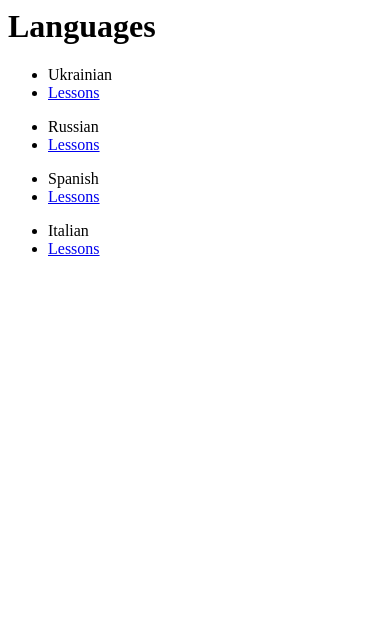
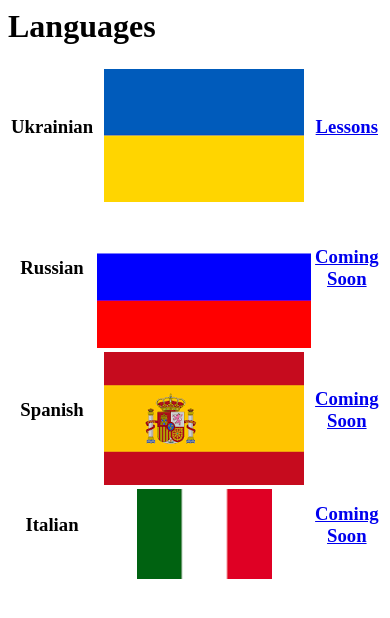
Before and after one commit to sikB/LearnTheLingo, a PHP site: page /languages.html in a window 390 px wide. Shown: the top 618 px of the page. Run offline with PHP 8.4, Linux system fonts and the light colour scheme; lists and menus that the app fills with data are empty.

Commit message:
styling + adding pages

```diff
--- a/frontEnd/languages.html
+++ b/frontEnd/languages.html
@@ -3,29 +3,30 @@
 			<h1 class="languagesHeader text-center">Languages</h1>
 			<div class="languageContainer">
 				<div class="row col-sm-5 col-sm-offset-3 col-md-5 col-md-offset-3 col-lg-5 col-lg-offset-3">
-					<ul class="languageUl col-sm-10 col-md-10 col-lg-10">
-						<li class="languageOptions">Ukrainian </li>
-						<li class="lessonLinks"><a href="ukrainian/ukrainian.html"> Lessons</a></li>
-					</ul>
-				</div>
-				<div class="row col-sm-5 col-sm-offset-3 col-md-5 col-md-offset-3 col-lg-5 col-lg-offset-3">
-					<ul class="languageUl col-sm-10 col-md-10 col-lg-10">
-						<li class="languageOptions">Russian </li>
-						<li class="lessonLinks"><a href="russian/russianLessons.html"> Lessons</a></li>
-					</ul>
-				</div>
-				<div class="row col-sm-5 col-sm-offset-3 col-md-5 col-md-offset-3 col-lg-5 col-lg-offset-3">
-					<ul class="languageUl col-sm-10 col-md-10 col-lg-10">
-						<li class="languageOptions">Spanish </li>
-						<li class="lessonLinks"><a href="spanish/spanishLessons.html"> Lessons</a></li>
-					</ul>
-				</div>
-				<div class="row col-sm-5 col-sm-offset-3 col-md-5 col-md-offset-3 col-lg-5 col-lg-offset-3">
-					<ul class="languageUl col-sm-10 col-md-10 col-lg-10">
-						<li class="languageOptions">Italian </li>
-						<li class="lessonLinks"><a href="italian/italianLessons.html"> Lessons</a></li>
-					</ul>
-				</div>
-			</div>
+				<!-- <div class="col-sm-offset-3 col-md-offset-3 col-lg-offset-3"> -->
+			<table style="width:80%">
+				<tr>
+				<th><h3>Ukrainian </h3></th>
+				<th> <img class="ukrFlag" src="flags/ukrFlag.png"></th>
+				<th><a href="ukrainian/ukrainian.html"><h3>Lessons</h3></a></th>
+				</tr>
+				<tr>
+					<th><h3>Russian</h3></th>
+					<th><img class="russFlag" src="flags/russFlag.png"></th>
+					<th><a href="russian/russianLessons.html"><h3>Coming Soon</h3></a></th>
+				</tr>
+				<tr>
+					<th><h3>Spanish</h3></th>
+					<th><img class="spainFlag" src="flags/spainFlag.png"></th>
+					<th><a href="spanish/spanishLessons.html"><h3>Coming Soon</h3></a></th>
+				</tr>
+				<tr>
+					<th><h3>Italian</h3></th>
+					<th><img class="italFlag" src="flags/italFlag.png"></th>
+					<th><a href="italian/italianLessons.html"><h3>Coming Soon</h3></a></th>
+				</tr>
+			</table>
 		</div>
+	</div>
+</div>
 	</body>
```
Also changed, not shown: frontEnd/contact.html (+21 -0 lines), frontEnd/contribute.html (added, +10 -0 lines), frontEnd/css/styles.css (+41 -7 lines), frontEnd/php/mailer.php (added, +19 -0 lines), frontEnd/flags/italFlag.png (added), frontEnd/flags/russFlag.png (added), frontEnd/flags/spainFlag.png (added), frontEnd/flags/ukrFlag.png (added).
